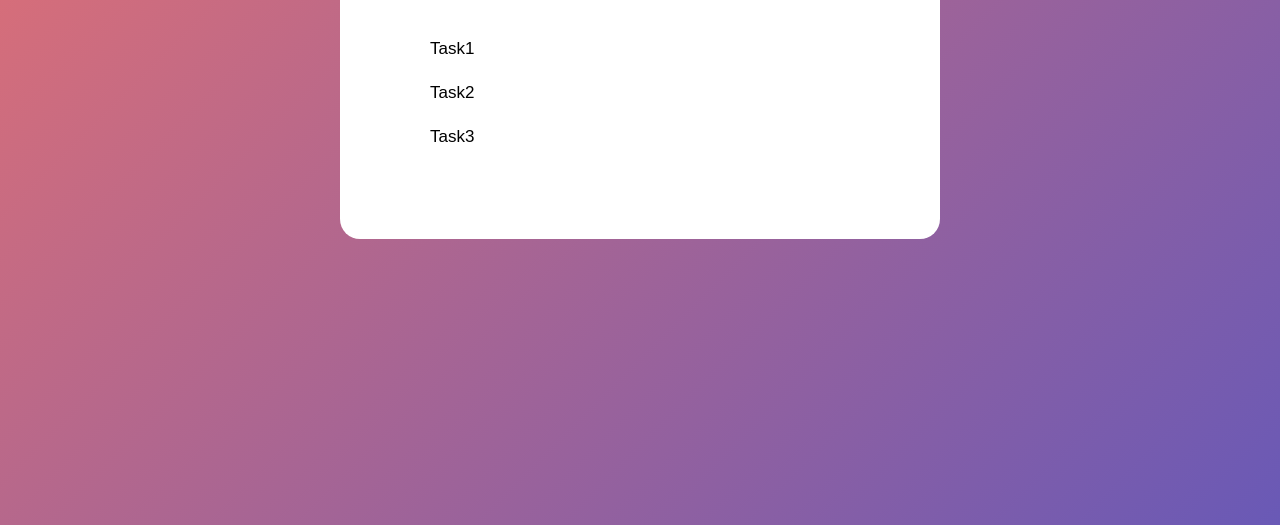
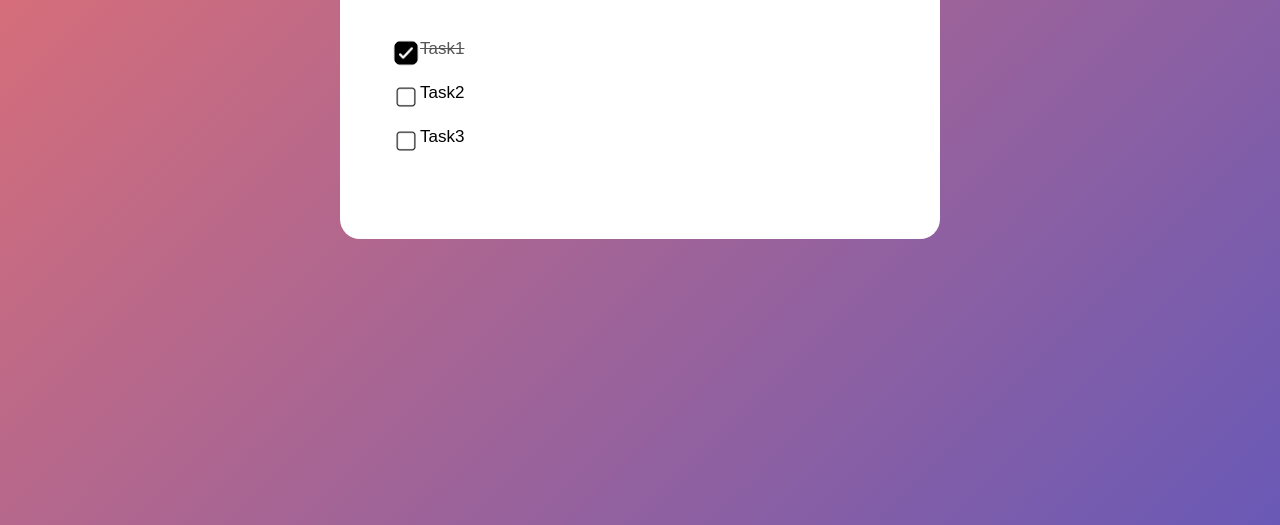
Before and after one commit to nagavenkatmelagiri/TO-DO-LIST, a plain HTML site: page index.html in a window 1280 px wide. Shown: the part 275-800 px from the top of the page. Drawn offline with Linux system fonts and the light colour scheme.

Commit message:
Add checked and unchecked styles for list items in the To-Do List

```diff
--- a/index.html
+++ b/index.html
@@ -18,7 +18,7 @@
             <button>Add</button>
            </div>
            <ul id="list-container">
-            <li>Task1</li>
+            <li class="checked">Task1</li>
             <li>Task2</li>
             <li>Task3</li>
 
--- a/styles.css
+++ b/styles.css
@@ -87,10 +87,29 @@ button{
 }
 ul li{
     list-style: none;
-    padding: 12px 8px  12px 50px;
+    padding: 12px 8px  12px 40px;
     user-select: none;
     cursor: pointer;
-
+    position: relative;
     font-size: 17px;
 
 }
+ul li::before{
+    content: '';
+    position: absolute;
+    height: 28px;
+    width: 28px;
+    border-radius: 50%;
+    background-image: url(Images/unchecked.png);
+    background-size: cover;
+    background-position: center;
+    top: 12px;
+    left: 12px;
+}
+ul li.checked{
+    color: #555;
+    text-decoration: line-through;
+}
+ul li.checked::before{
+    background-image: url(Images/checked.png);
+}
```
Also changed, not shown: Images/checked.png (added), Images/unchecked.png (added).
